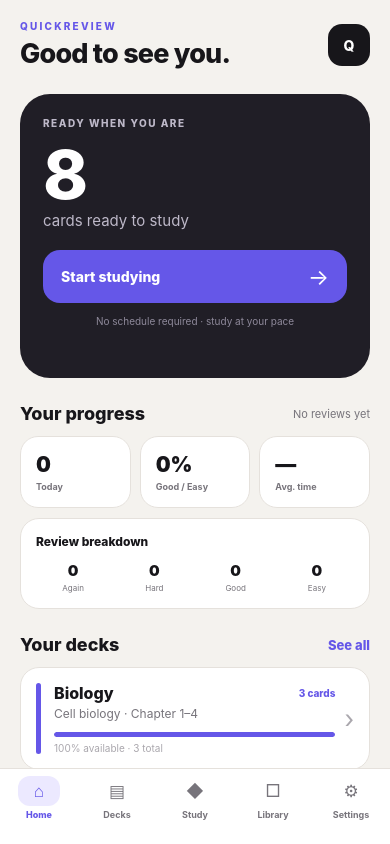
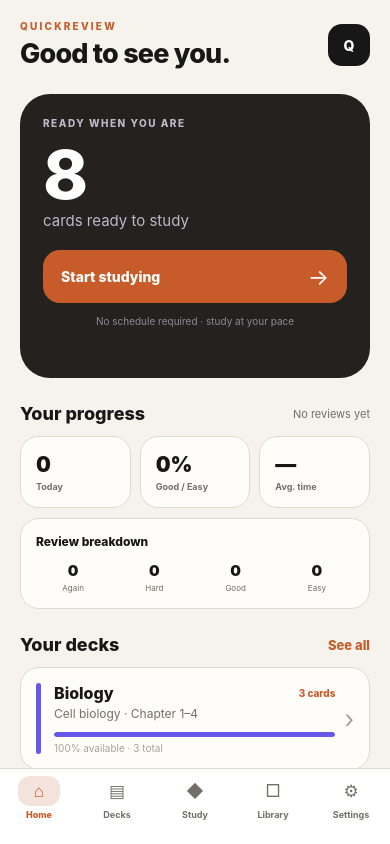
Before and after one commit to geojoshuaaquino-source/QuickReview, a React Native app: screen / in a window 390 px wide. Built offline with nearby package versions, Linux system fonts and the light colour scheme.

Commit message:
design: establish editorial study theme

```diff
--- a/src/presentation/theme.ts
+++ b/src/presentation/theme.ts
@@ -1,2 +1,2 @@
-export const theme={colors:{bg:'#F4F2EE',surface:'#FFFFFF',ink:'#17161A',muted:'#77747B',faint:'#AAA7AD',line:'#E5E1DC',accent:'#6557E8',accentSoft:'#ECE9FF',dark:'#201E26',green:'#2E8A67',greenSoft:'#E3F3EB',redSoft:'#F9E6E3'},radius:{sm:12,md:17,lg:24,xl:30},space:{xs:4,sm:8,md:12,lg:18,xl:24,xxl:32}} as const;
+export const theme={colors:{bg:'#F6F3ED',surface:'#FFFDF9',ink:'#171717',muted:'#746F68',faint:'#A7A097',line:'#DED8CF',accent:'#C75B2A',accentSoft:'#F4E3DA',dark:'#24211E',green:'#3E7C5B',greenSoft:'#E5F0E8',redSoft:'#F4E4E0'},radius:{sm:8,md:12,lg:16,xl:20},space:{xs:4,sm:8,md:12,lg:16,xl:24,xxl:32}} as const;
 export type Theme=typeof theme;
```
